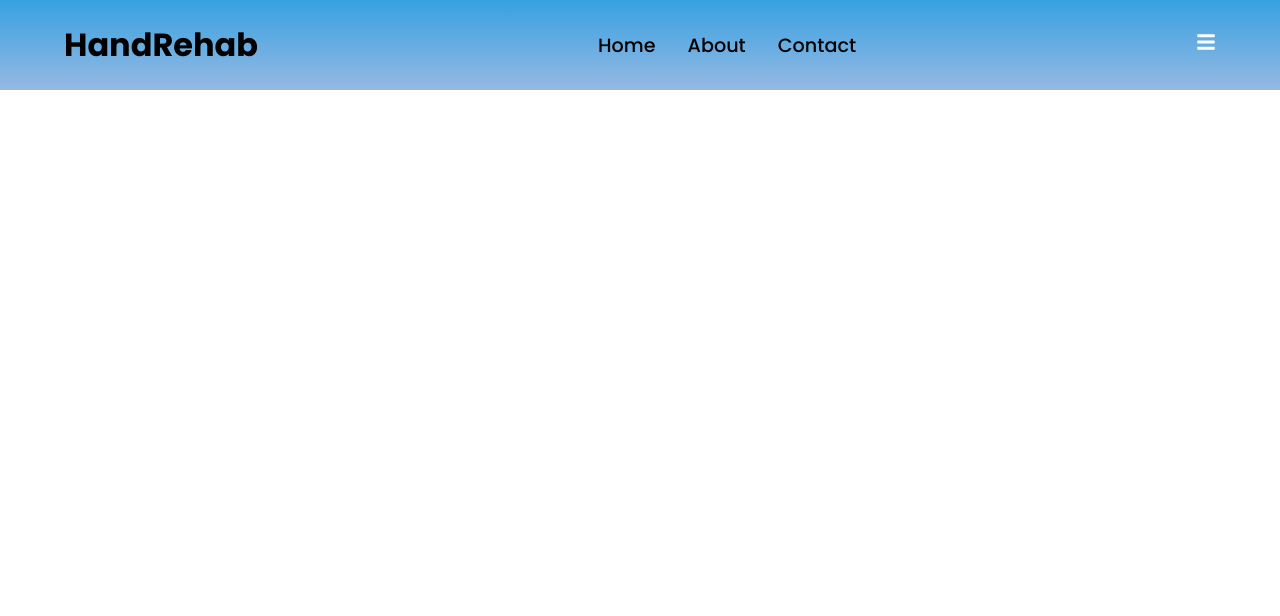
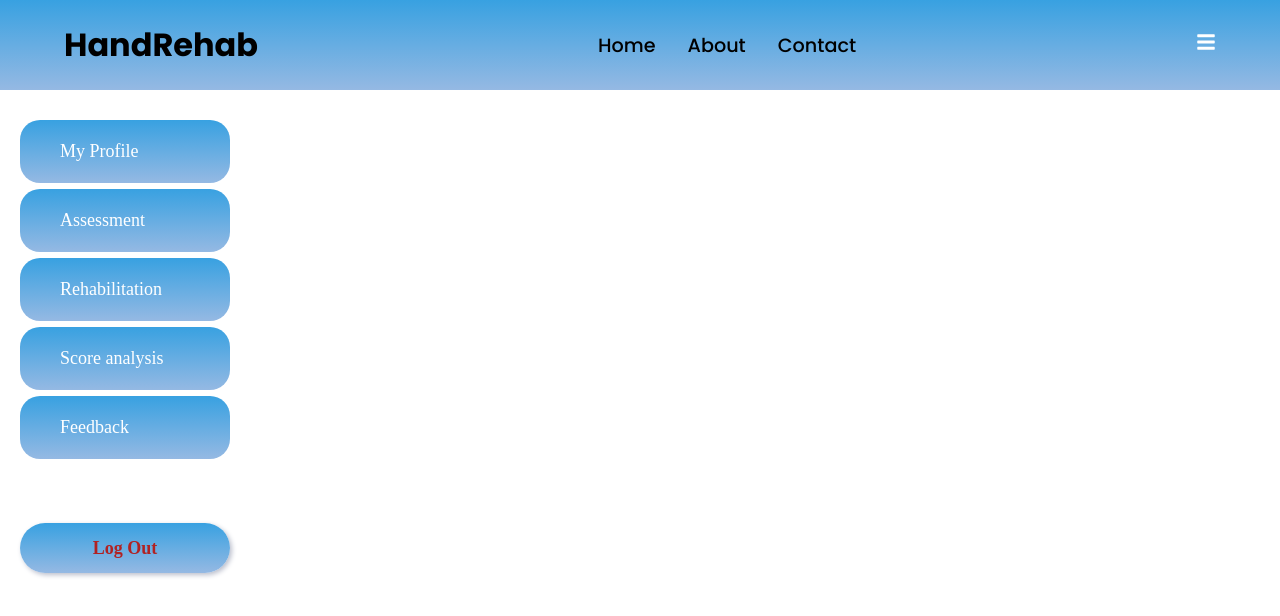
Before and after one commit to HandRehab/handrehab_frontend, a React (Create React App) app: page / in a window 1280 px wide. Shown: the top 616 px of the page. Built offline with nearby package versions, Linux system fonts and the light colour scheme.

Commit message:
side bar

```diff
--- /dev/null
+++ b/src/components/Home/SideBar/SideBar.css
@@ -0,0 +1,167 @@
+.sidebar{
+    position: fixed;
+    width: 250px;
+    height: 100vh;
+    background: white;
+    padding: 20px;
+    margin-top: 100px;
+    border-top-right-radius: 10px;
+  }
+
+  .contents{
+      line-height: 2;
+  }
+
+
+  .details{
+      line-height: 3.5;
+      font-size:large;
+      cursor: pointer;
+      color:#fff;
+      padding-left: 40px;
+      text-decoration: none;
+      font-family: 'Arapey', serif;
+      transition: color 0.3s ease;
+
+  }
+  /* /* .details:hover{
+      transition: color 0.3s ease;
+      color: rgb(0, 0, 0);
+      border-radius:23px ;
+      color: rgb(27, 2, 2);
+
+
+      font-size: 1.3em;
+
+
+       */
+
+
+
+       .but {
+        display: flex;
+        justify-content: center;
+        align-items: center;
+        padding: 1rem 3rem;
+        margin-left: 0rem;
+        margin-top: 4rem;
+        background: linear-gradient(#38a1e1, #95b9e3);
+        width: 100%;
+
+      }
+
+      #but {
+        color: #b12222;
+        outline: none;
+        text-decoration: none;
+        border: none;
+        font-weight: 700;
+        border-radius: 5px;
+        font-family: 'Arapey', serif;
+        cursor: pointer;
+
+      }
+
+
+
+
+
+
+
+
+
+  .but1{
+      padding: 0.7rem ;
+      margin-left: 0.5rem;
+      margin-top: 2rem;
+      background: linear-gradient(#38a1e1, #95b9e3);
+      width:69%
+
+   }
+      #but1 {
+          color: rgb(255, 255, 255);
+          outline: none;
+          text-decoration: none;
+          border: none;
+          font-weight: 700;
+          border-radius: 5px;
+          cursor: pointer;
+          font-family: Arial, Helvetica, sans-serif;
+
+        }
+
+
+
+
+
+
+
+  .d1{
+    background: linear-gradient(#38a1e1, #95b9e3);
+      color: #fff;
+      border-radius: 20px;
+
+  }
+  .d2{
+    background: linear-gradient(#38a1e1, #95b9e3);
+      color: #fff;
+      border-radius: 20px;
+      margin-top: 6px;
+  }
+  .d3{
+    background: linear-gradient(#38a1e1, #95b9e3);
+      color: #fff;
+      border-radius: 20px;
+      margin-top: 6px;
+  }
+  .d4{
+    background: linear-gradient(#38a1e1, #95b9e3);
+      color: #fff;
+      border-radius: 20px;
+      margin-top: 6px;
+  }
+  .d5{
+    background: linear-gradient(#38a1e1, #95b9e3);
+      color: #fff;
+      border-radius: 20px;
+      margin-top: 6px;
+  }
+  .dropdown-menu {
+      position: relative;
+      display: inline-block;
+    }
+
+    .dots-button {
+      background: none;
+      border: none;
+      cursor: pointer;
+    }
+
+    .dots {
+      display: block;
+      width: 4px;
+      height: 4px;
+      margin: 2px;
+      background-color: #000;
+      border-radius: 50%;
+    }
+
+    .dropdown-content {
+      position: absolute;
+      background-color: #f9f9f9;
+      min-width: 160px;
+      box-shadow: 0px 8px 16px 0px rgba(0,0,0,0.2);
+      z-index: 1;
+      margin-top: 10px;
+    }
+
+    .dropdown-item {
+      color: #000;
+      padding: 10px;
+      text-decoration: none;
+      display: block;
+    }
+
+    .dropdown-item:hover {
+      background-color: #ddd;
+    }
--- /dev/null
+++ b/src/components/Home/SideBar/SideBar.js
@@ -0,0 +1,55 @@
+import React from "react";
+import { Link } from 'react-router-dom';
+import './SideBar.css'
+
+
+function SideBar() {
+    const logout = () => {
+      sessionStorage.clear()
+    }
+    return (
+      <div>
+        <div className="sidebar">
+          <div className="d1">
+            <Link to="/myprofile" className="details">
+              My Profile
+            </Link>
+          </div>
+
+          <div className="d2">
+            <Link to="" className="details">
+              Assessment
+            </Link>
+          </div>
+          <div className="d3">
+            <Link to="" className="details">
+              Rehabilitation
+            </Link>
+          </div>
+          <div className="d4">
+            <Link to="" className="details">
+              Score analysis
+            </Link>
+
+          </div>
+          <div className="d5">
+            <Link to="" className="details">
+              Feedback
+            </Link>
+
+          </div>
+
+          <div>
+            <button className="but">
+              <Link to="/Login" id="but" onClick={logout}>
+                Log Out
+              </Link>
+            </button>
+          </div>
+
+        </div>
+      </div>
+    );
+  }
+
+  export default SideBar
--- a/src/routes/Home.js
+++ b/src/routes/Home.js
@@ -1,10 +1,12 @@
 import React from 'react'
 import Navbar from '../components/NavBar/NavBar'
+import SideBar from '../components/Home/SideBar/SideBar'
 
 const Home = () => {
   return (
     <div>
         <Navbar/>
+        <SideBar/>
 
     </div>
 
```
